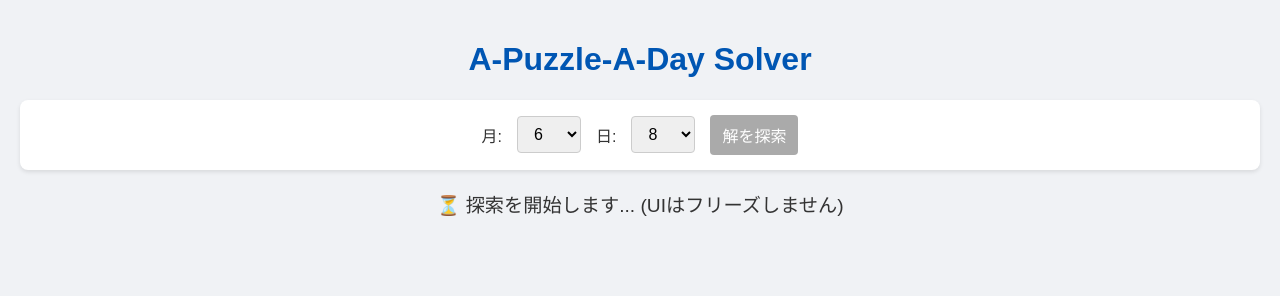
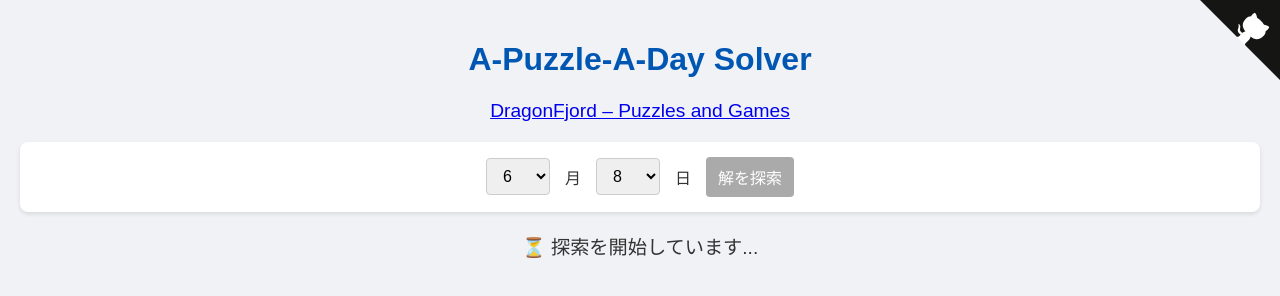
Before and after one commit to Nagatani/a-puzzle-a-day-solver, a plain HTML site: page index.html in a window 1280 px wide. Both pictures are taken after a click on the button "解を探索". Drawn offline with Linux system fonts and the light colour scheme; files whose address does not match are found by name.

Commit message:
fix: bug

```diff
--- a/index.html
+++ b/index.html
@@ -1,26 +1,73 @@
 <!DOCTYPE html>
 <html lang="ja">
+
 <head>
     <meta charset="UTF-8">
     <meta name="viewport" content="width=device-width, initial-scale=1.0">
     <title>A-Puzzle-A-Day Solver (WASM)</title>
     <link rel="stylesheet" href="style.css">
 </head>
+
 <body>
     <h1>A-Puzzle-A-Day Solver</h1>
+    <p class="lead"><a href="https://www.dragonfjord.com/" target="_blank">DragonFjord – Puzzles and Games</a></p>
     <div class="controls">
-        <label for="month">月:</label>
         <select id="month"></select>
+        <label for="month">月</label>
 
-        <label for="day">日:</label>
         <select id="day"></select>
+        <label for="day">日</label>
 
         <button id="solve-button">解を探索</button>
     </div>
 
     <div id="status"></div>
     <div id="solutions-container"></div>
+    <a href="https://github.com/Nagatani/smart-wood-planner" class="github-corner"
+        aria-label="View source on GitHub"><svg width="80" height="80" viewBox="0 0 250 250"
+            style="fill:#151513; color:#fff; position: absolute; top: 0; border: 0; right: 0;" aria-hidden="true">
+            <path d="M0,0 L115,115 L130,115 L142,142 L250,250 L250,0 Z" />
+            <path
+                d="M128.3,109.0 C113.8,99.7 119.0,89.6 119.0,89.6 C122.0,82.7 120.5,78.6 120.5,78.6 C119.2,72.0 123.4,76.3 123.4,76.3 C127.3,80.9 125.5,87.3 125.5,87.3 C122.9,97.6 130.6,101.9 134.4,103.2"
+                fill="currentColor" style="transform-origin: 130px 106px;" class="octo-arm" />
+            <path
+                d="M115.0,115.0 C114.9,115.1 118.7,116.5 119.8,115.4 L133.7,101.6 C136.9,99.2 139.9,98.4 142.2,98.6 C133.8,88.0 127.5,74.4 143.8,58.0 C148.5,53.4 154.0,51.2 159.7,51.0 C160.3,49.4 163.2,43.6 171.4,40.1 C171.4,40.1 176.1,42.5 178.8,56.2 C183.1,58.6 187.2,61.8 190.9,65.4 C194.5,69.0 197.7,73.2 200.1,77.6 C213.8,80.2 216.3,84.9 216.3,84.9 C212.7,93.1 206.9,96.0 205.4,96.6 C205.1,102.4 203.0,107.8 198.3,112.5 C181.9,128.9 168.3,122.5 157.7,114.1 C157.9,116.9 156.7,120.9 152.7,124.9 L141.0,136.5 C139.8,137.7 141.6,141.9 141.8,141.8 Z"
+                fill="currentColor" class="octo-body" />
+        </svg></a>
+    <style>
+        .github-corner:hover .octo-arm {
+            animation: octocat-wave 560ms ease-in-out
+        }
 
+        @keyframes octocat-wave {
+
+            0%,
+            100% {
+                transform: rotate(0)
+            }
+
+            20%,
+            60% {
+                transform: rotate(-25deg)
+            }
+
+            40%,
+            80% {
+                transform: rotate(10deg)
+            }
+        }
+
+        @media (max-width:500px) {
+            .github-corner:hover .octo-arm {
+                animation: none
+            }
+
+            .github-corner .octo-arm {
+                animation: octocat-wave 560ms ease-in-out
+            }
+        }
+    </style>
     <script src="index.js"></script>
 </body>
+
 </html>
--- a/index.js
+++ b/index.js
@@ -31,7 +31,7 @@ solveButton.addEventListener('click', () => {
   const day = parseInt(daySelect.value);
 
   solutionsContainer.innerHTML = '';
-    statusDiv.textContent = '⏳ 探索を開始します... (UIはフリーズしません)';
+  statusDiv.textContent = '⏳ 探索を開始しています...';
   solveButton.disabled = true;
 
   worker.postMessage({ month, day });
--- a/style.css
+++ b/style.css
@@ -8,6 +8,11 @@ body {
 h1 {
     text-align: center;
     color: #0056b3;
+}
+.lead {
+    text-align: center;
+    font-size: 1.2em;
+    margin-bottom: 20px;
 }
 .controls {
     display: flex;
```
Also changed, not shown: worker.js (indentation only), 1 other file. Lines whose indentation alone changed are shown as unchanged.
